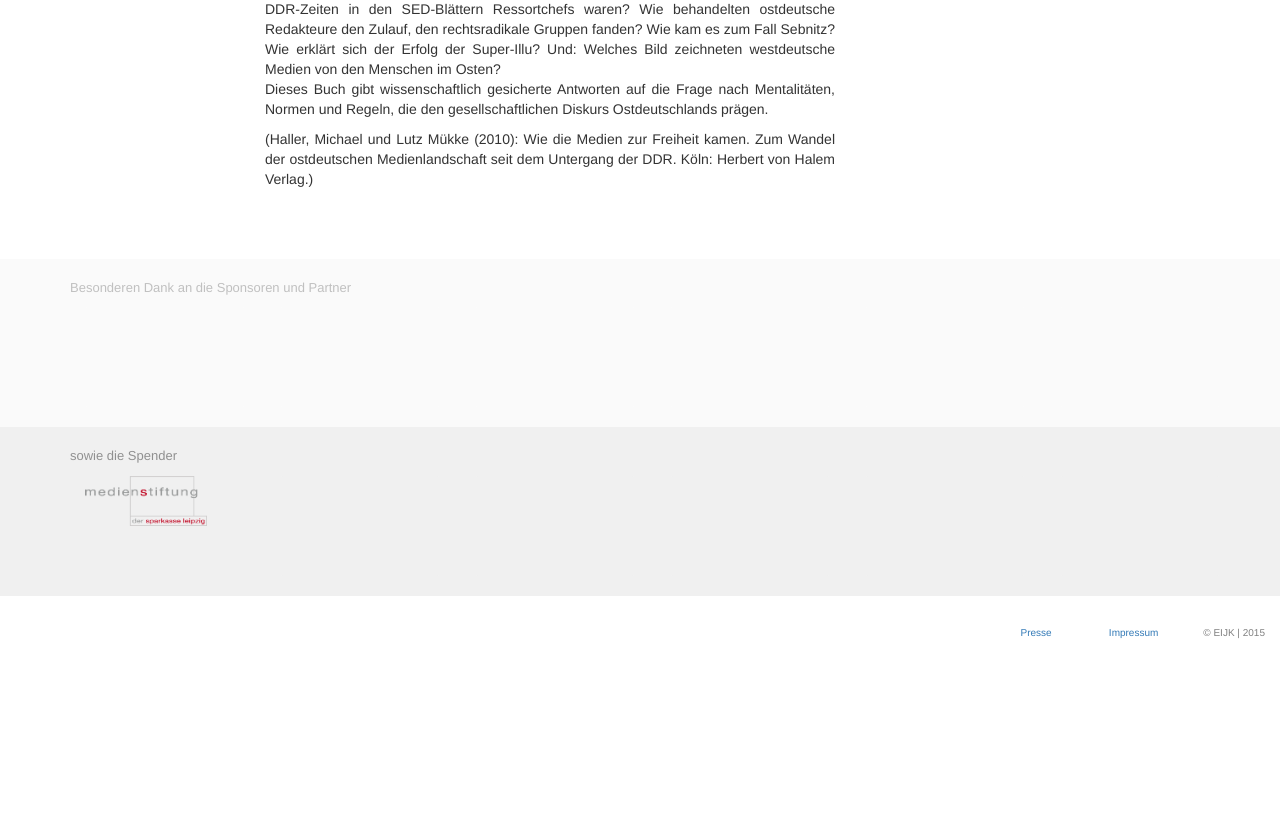
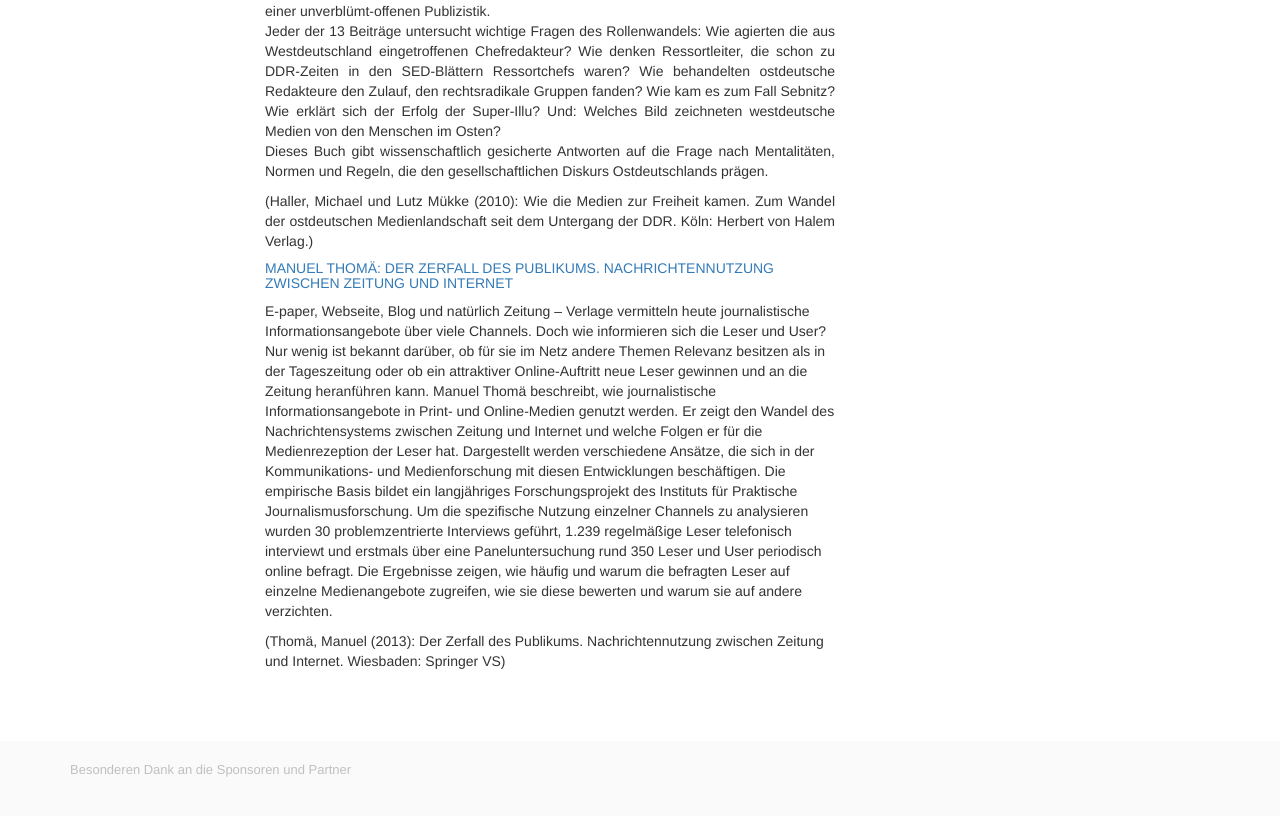
Before and after one commit to susedev/test, a Jekyll site: the page built from wir.html, in a window 1280 px wide and 900 px high, scrolled down 3458 px. Shown: the top 816 px of the window. Built offline with Jekyll 4.4.1, drawn with Linux system fonts in a browser that asks for light colours; nearby versions of some CDN libraries; before the commit the page ends 4108 px from its top, so only the background shows below that.

Commit message:
Edit from JekyllCMS

```diff
--- a/wir.html
+++ b/wir.html
@@ -61,6 +61,7 @@ title: Wir
 
 <p style="text-align: justify;">(Haller, Michael (2014): Brauchen wir Zeitungen? Zehn Gr&uuml;nde, warum die Zeitungen untergehen. Und zehn Vorschl&auml;ge, wie dies verhindert werden kann. K&ouml;ln: Herbert von Harlem Verlag)</p>
 
+<hr noshade="noshade" size="1" />
 <h4><a href="http://www.eijc.eu/de/uwe-krueger-meinungsmacht-der-einfluss-von-eliten-auf-leitmedien-und-alpha-%c2%adjournalisten-eine-kritische-netzwerkanalyse/" rel="bookmark" title="Permanent Link to Uwe Krüger: Meinungsmacht. Der Einfluss von Eliten auf Leitmedien und Alpha-­Journalisten – eine kritische Netzwerkanalyse">Uwe Kr&uuml;ger: Meinungsmacht. Der Einfluss von Eliten auf Leitmedien und Alpha-&shy;Journalisten &ndash; eine kritische Netzwerkanalyse</a></h4>
 
 <p><strong>Die Interaktionen zwischen Journalisten und Eliten</strong>&nbsp;wurden bislang meist vor systemtheoretischem Hintergrund und durch Befragung von Akteuren erforscht, wobei die Ergebnisse anonymisiert wurden. Diese Arbeit w&auml;hlt theoretisch und methodisch einen anderen Ansatz, um Eliten-Einfl&uuml;sse auf journalistische Inhalte zu lokalisieren.</p>
@@ -73,6 +74,7 @@ title: Wir
 
 <p>(Kr&uuml;ger, Uwe (2013): Meinungsmacht. Der Einfluss von Eliten auf Leitmedien und Alpha-&shy;Journalisten &ndash; eine kritische Netzwerkanalyse. K&ouml;ln: Herbert von Harlem Verlag)</p>
 
+<hr noshade="noshade" size="1" />
 <h4><a href="http://www.eijc.eu/de/michael-haller-lutz-muekke-hrsg-wie-die-medien-zur-freiheit-kamen/" rel="bookmark" title="Permanent Link to Michael Haller / Lutz Mükke (Hrsg.): Wie die Medien zur Freiheit kamen">Michael Haller / Lutz M&uuml;kke (Hrsg.): Wie die Medien zur Freiheit kamen</a></h4>
 
 <p style="text-align: justify;">Michael Haller und Lutz M&uuml;kke geben den Forschungsband &raquo;Zum Wandel der ostdeutschen Medienlandschaft seit dem Untergang der DDR&laquo; heraus.</p>
@@ -84,3 +86,9 @@ Jeder der 13 Beitr&auml;ge untersucht wichtige Fragen des Rollenwandels: Wie agi
 Dieses Buch gibt wissenschaftlich gesicherte Antworten auf die Frage nach Mentalit&auml;ten, Normen und Regeln, die den gesellschaftlichen Diskurs Ostdeutschlands pr&auml;gen.</p>
 
 <p style="text-align: justify;">(Haller,&nbsp;Michael und Lutz M&uuml;kke (2010): Wie die Medien zur Freiheit kamen. Zum Wandel der ostdeutschen Medienlandschaft seit dem Untergang der DDR. K&ouml;ln: Herbert von Halem Verlag.)</p>
+
+<h4><a href="http://www.eijc.eu/de/manuel-thomae-the-decay-of-the-audience-news-media-use-between-newspaper-and-the-internet-2/" rel="bookmark" title="Permanent Link to Manuel Thomä: Der Zerfall des Publikums. Nachrichtennutzung zwischen Zeitung und Internet.">Manuel Thom&auml;: Der Zerfall des Publikums. Nachrichtennutzung zwischen Zeitung und Internet</a></h4>
+
+<p>E-paper, Webseite, Blog und nat&uuml;rlich Zeitung &ndash; Verlage vermitteln heute journalistische Informationsangebote &uuml;ber viele Channels. Doch wie informieren sich die Leser und User? Nur wenig ist bekannt dar&uuml;ber, ob f&uuml;r sie im Netz andere Themen Relevanz besitzen als in der Tageszeitung oder ob ein attraktiver Online-Auftritt neue Leser gewinnen und an die Zeitung heranf&uuml;hren kann. Manuel Thom&auml; beschreibt, wie journalistische Informationsangebote in Print- und Online-Medien genutzt werden. Er zeigt den Wandel des Nachrichtensystems zwischen Zeitung und Internet und welche Folgen er f&uuml;r die Medienrezeption der Leser hat. Dargestellt werden verschiedene Ans&auml;tze, die sich in der Kommunikations- und Medienforschung mit diesen Entwicklungen besch&auml;ftigen. Die empirische Basis bildet ein langj&auml;hriges Forschungsprojekt des Instituts f&uuml;r Praktische Journalismusforschung. Um die spezifische Nutzung einzelner Channels zu analysieren wurden 30 problemzentrierte Interviews gef&uuml;hrt, 1.239 regelm&auml;&szlig;ige Leser telefonisch interviewt und erstmals &uuml;ber eine Paneluntersuchung rund 350 Leser und User periodisch online befragt. Die Ergebnisse zeigen, wie h&auml;ufig und warum die befragten Leser auf einzelne Medienangebote zugreifen, wie sie diese bewerten und warum sie auf andere verzichten.</p>
+
+<p>(Thom&auml;, Manuel (2013): Der Zerfall des Publikums. Nachrichtennutzung zwischen Zeitung und Internet. Wiesbaden: Springer VS)</p>
```
